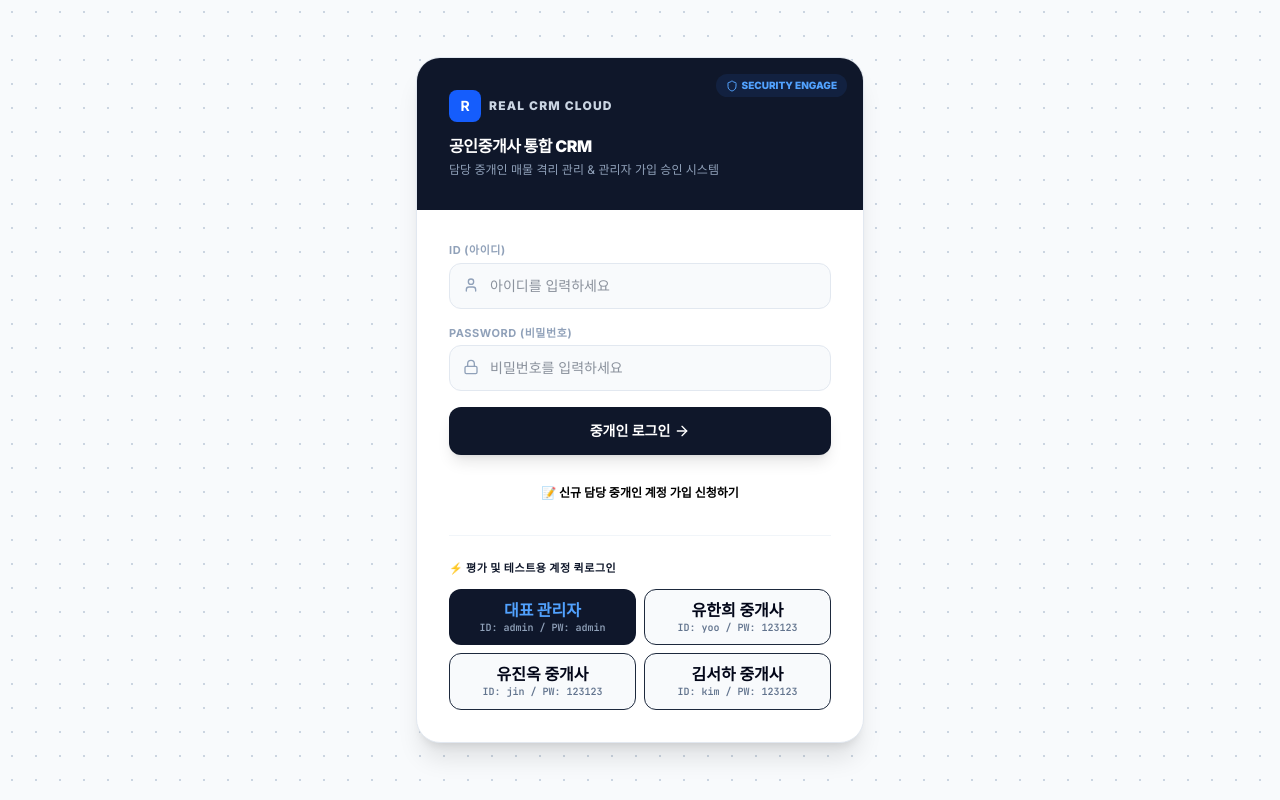
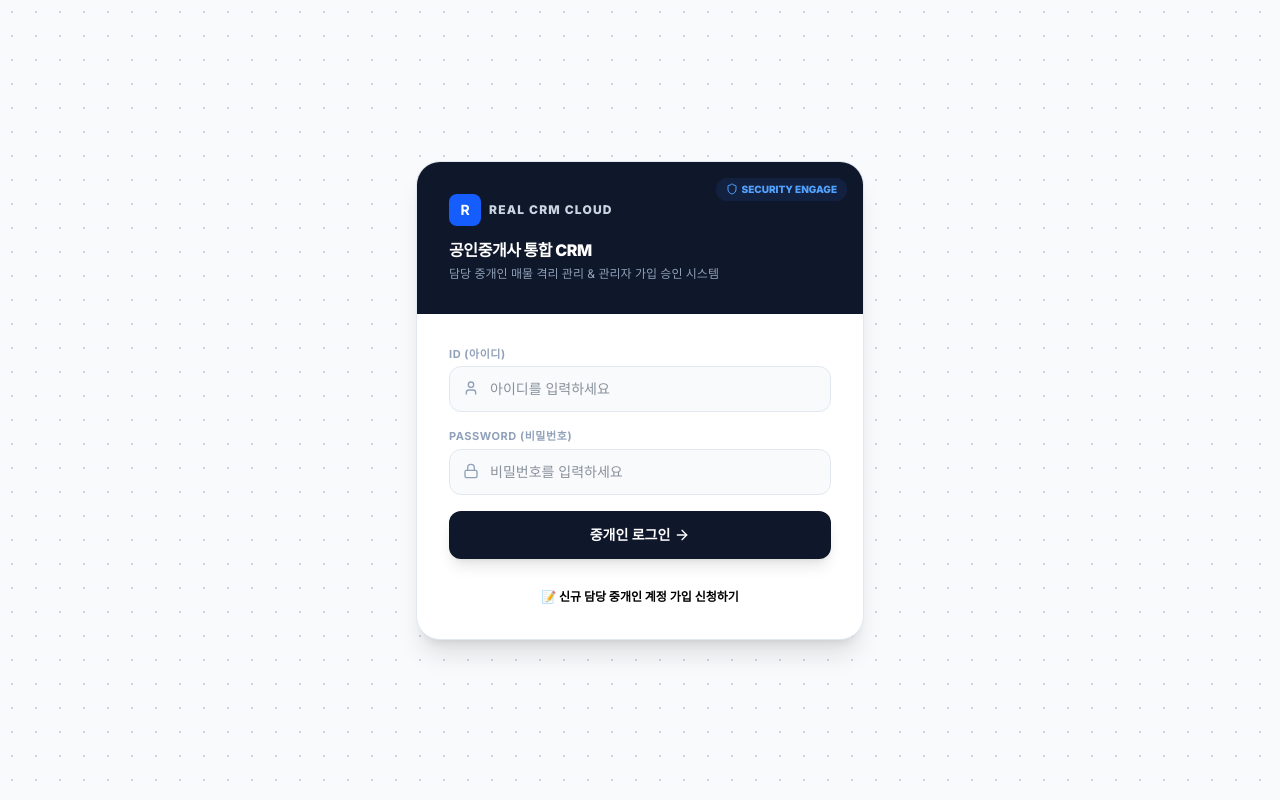
Before and after one commit to youhanhee-code/Pyeongtaek-Insight-Customer-Management, a React (Vite) app: page / in a window 1280 px wide. Built offline with nearby package versions, Linux system fonts and the light colour scheme.

Commit message:
refactor: update admin credentials and remove test helpers
- Promote 'yoo' to admin role with updated credentials.
- Remove hardcoded admin account and login test widgets for improved security.
- Implement migration logic in auth utility to enforce credential synchronization.

```diff
--- a/src/components/LoginScreen.tsx
+++ b/src/components/LoginScreen.tsx
@@ -71,13 +71,6 @@ export default function LoginScreen({ onLoginSuccess }: LoginScreenProps) {
     } else {
       setError(res.message);
     }
-  };
-
-  const autoFill = (uid: string, pass: string) => {
-    setUsername(uid);
-    setPassword(pass);
-    setIsRegisterMode(false);
-    setError('');
   };
 
   return (
@@ -235,44 +228,6 @@ export default function LoginScreen({ onLoginSuccess }: LoginScreenProps) {
             </form>
           )}
 
-          {/* Quick tester helper widget */}
-          <div className="mt-8 border-t border-slate-100 pt-6">
-            <h4 className="text-[11px] font-extrabold text-[#0F172A] uppercase tracking-wider mb-3">⚡ 평가 및 테스트용 계정 퀵로그인</h4>
-            <div className="grid grid-cols-2 gap-2">
-              <button
-                type="button"
-                onClick={() => autoFill('admin', 'admin')}
-                className="bg-slate-900 text-white hover:bg-black py-2.5 px-3 rounded-xl text-2xs font-bold leading-tight flex flex-col items-center justify-center text-center transition"
-              >
-                <span className="text-blue-400 font-black">대표 관리자</span>
-                <span className="text-[10px] text-slate-400 font-mono mt-0.5 mt-0.5">ID: admin / PW: admin</span>
-              </button>
-              <button
-                type="button"
-                onClick={() => autoFill('yoo', '123123')}
-                className="bg-slate-50 border hover:bg-slate-100 text-slate-800 py-2.5 px-3 rounded-xl text-2xs font-bold leading-tight flex flex-col items-center justify-center text-center transition"
-              >
-                <span className="text-slate-950">유한희 중개사</span>
-                <span className="text-[10px] text-slate-500 font-mono mt-0.5">ID: yoo / PW: 123123</span>
-              </button>
-              <button
-                type="button"
-                onClick={() => autoFill('jin', '123123')}
-                className="bg-slate-50 border hover:bg-slate-100 text-slate-800 py-2.5 px-3 rounded-xl text-2xs font-bold leading-tight flex flex-col items-center justify-center text-center transition py-2.5"
-              >
-                <span className="text-slate-950">유진옥 중개사</span>
-                <span className="text-[10px] text-slate-500 font-mono mt-0.5">ID: jin / PW: 123123</span>
-              </button>
-              <button
-                type="button"
-                onClick={() => autoFill('kim', '123123')}
-                className="bg-slate-50 border hover:bg-slate-100 text-slate-800 py-2.5 px-3 rounded-xl text-2xs font-bold leading-tight flex flex-col items-center justify-center text-center transition"
-              >
-                <span className="text-slate-950">김서하 중개사</span>
-                <span className="text-[10px] text-slate-500 font-mono mt-0.5">ID: kim / PW: 123123</span>
-              </button>
-            </div>
-          </div>
         </div>
 
       </div>
--- a/src/utils/auth.ts
+++ b/src/utils/auth.ts
@@ -5,23 +5,13 @@ const CURRENT_USER_KEY = 'real_estate_crm_current_user';
 
 const DEFAULT_MANAGERS: ManagerUser[] = [
   {
-    id: 'm-admin',
-    username: 'admin',
-    password: 'admin',
-    name: '대표 관리자',
-    phone: '010-0000-0000',
-    isApproved: true,
-    role: 'admin',
-    createdAt: '2026-05-10T00:00:00Z'
-  },
-  {
     id: 'm-yoo',
     username: 'yoo',
-    password: '123123',
+    password: '302456',
     name: '유한희 중개사',
     phone: '010-1111-2222',
     isApproved: true,
-    role: 'manager',
+    role: 'admin',
     createdAt: '2026-05-15T09:00:00Z'
   },
   {
@@ -49,11 +39,25 @@ const DEFAULT_MANAGERS: ManagerUser[] = [
 export const getManagers = (): ManagerUser[] => {
   if (typeof window === 'undefined') return [];
   const stored = localStorage.getItem(MANAGERS_KEY);
-  if (!stored) {
-    localStorage.setItem(MANAGERS_KEY, JSON.stringify(DEFAULT_MANAGERS));
-    return DEFAULT_MANAGERS;
+  if (stored) {
+    try {
+      const managers = JSON.parse(stored) as ManagerUser[];
+      // Check if we need to migrate/force update "yoo" as representative admin with password "302456"
+      const yooManager = managers.find(m => m.username === 'yoo');
+      if (!yooManager || yooManager.role !== 'admin' || yooManager.password !== '302456') {
+        // Clear old sessions and force write correct DEFAULT_MANAGERS to sync with new setup
+        localStorage.setItem(MANAGERS_KEY, JSON.stringify(DEFAULT_MANAGERS));
+        localStorage.removeItem(CURRENT_USER_KEY);
+        return DEFAULT_MANAGERS;
+      }
+      return managers;
+    } catch (e) {
+      localStorage.setItem(MANAGERS_KEY, JSON.stringify(DEFAULT_MANAGERS));
+      return DEFAULT_MANAGERS;
+    }
   }
-  return JSON.parse(stored);
+  localStorage.setItem(MANAGERS_KEY, JSON.stringify(DEFAULT_MANAGERS));
+  return DEFAULT_MANAGERS;
 };
 
 export const saveManagers = (managers: ManagerUser[]): void => {
@@ -113,7 +117,10 @@ export const getCurrentUser = (): ManagerUser | null => {
 
   // Refresh current user status in case admin approved/unapproved them
   const parsed = JSON.parse(stored) as ManagerUser;
-  if (parsed.username === 'admin') return parsed;
+  if (parsed.username === 'admin') {
+    localStorage.removeItem(CURRENT_USER_KEY);
+    return null;
+  }
 
   const managers = getManagers();
   const matched = managers.find(m => m.id === parsed.id);
```
